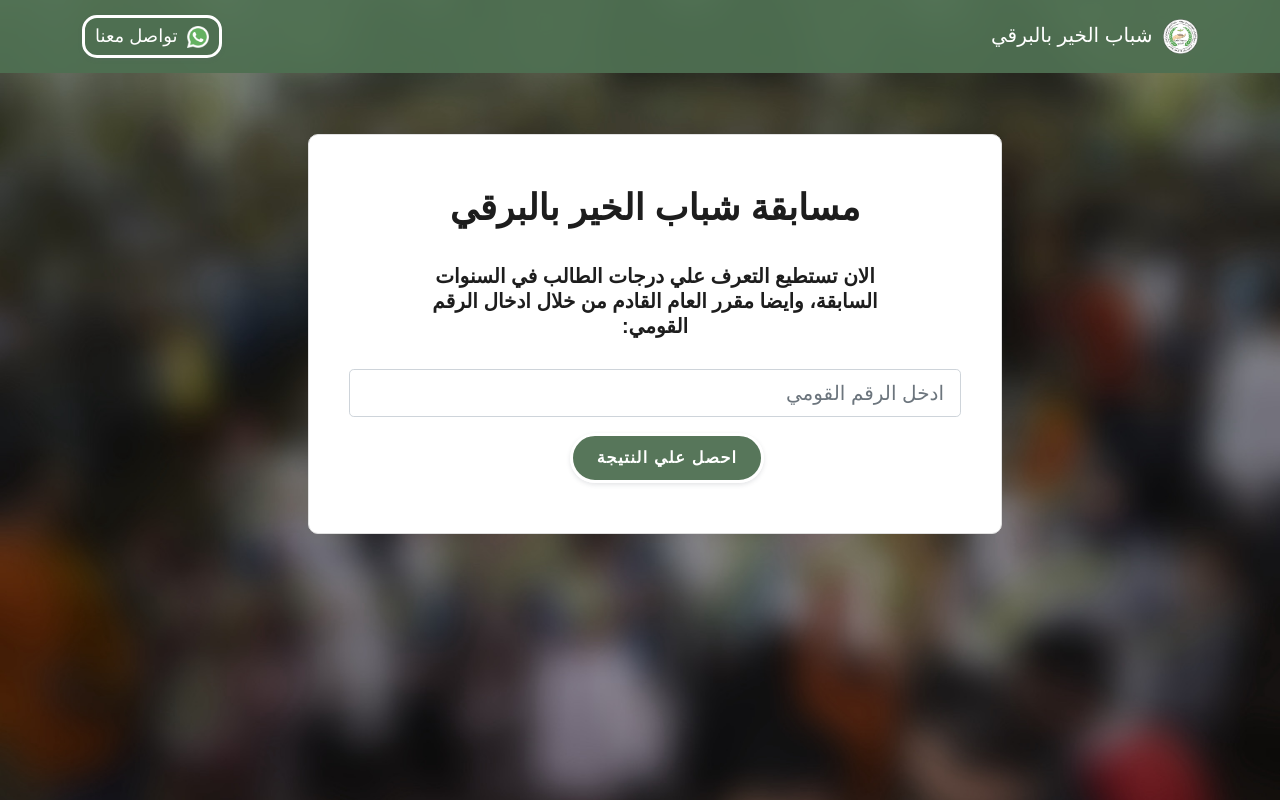
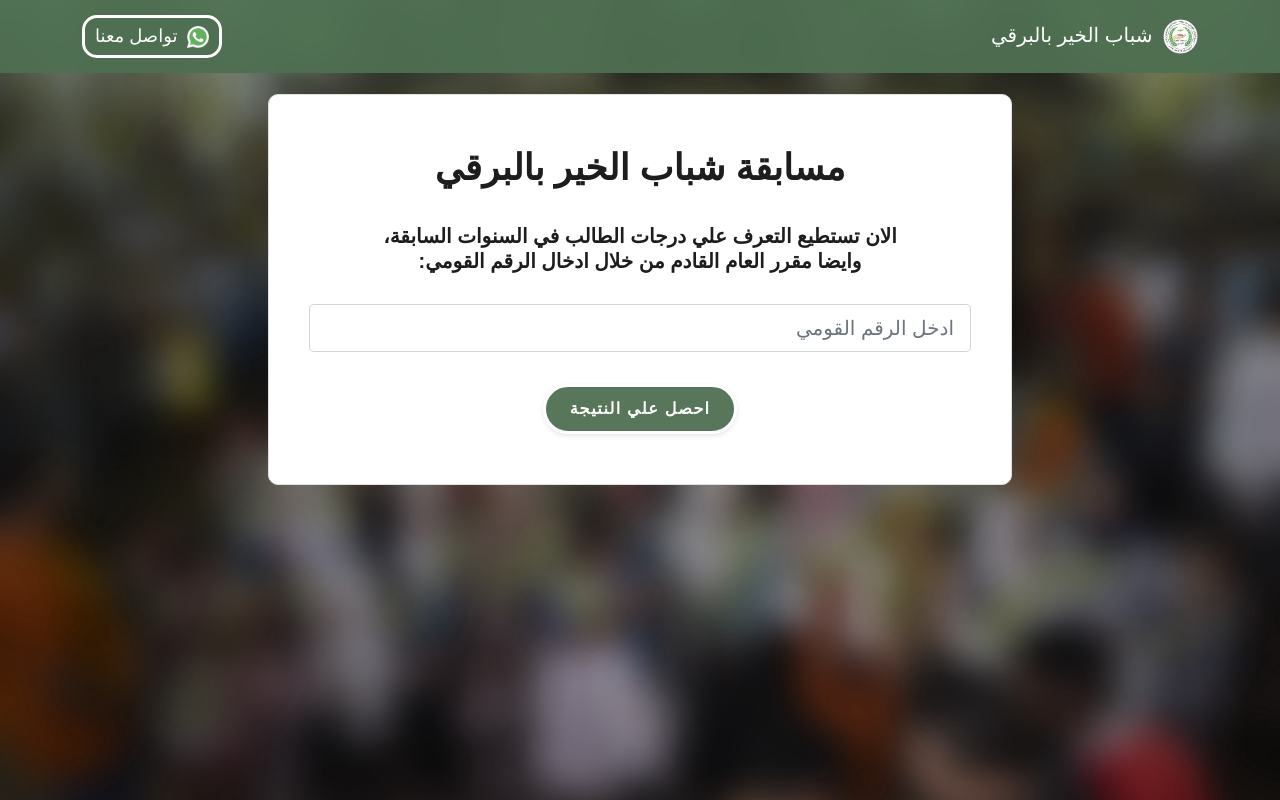
Before and after one commit to tariqhosny/Shabab-Elkhier, a Django app: page /result in a window 1280 px wide. Run offline with Django 4.2, Linux system fonts and the light colour scheme; some libraries are stand-ins or nearby versions.

Commit message:
fix some design issues

```diff
--- a/landing/views.py
+++ b/landing/views.py
@@ -38,8 +38,9 @@ def results(request):
                     form['sour'] = sour
             except:
                 form['grades'] = None
-        else:
             form['nationalIDForm'] = GetResultsForm()
+    else:
+        form['nationalIDForm'] = GetResultsForm()
     return render(request, 'result/result-form.html', form)
 
 
--- a/templates/includes/base.html
+++ b/templates/includes/base.html
@@ -73,7 +73,7 @@
 {% comment %} {% include 'parts/footer.html' %} {% endcomment %}
 
 <html dir="rtl" lang="ar">
-    <body>
+    <body style="background: rgb(79, 111, 82);">
 
     <script>
 
--- a/templates/result/result-form.html
+++ b/templates/result/result-form.html
@@ -6,11 +6,11 @@
   <html dir="rtl" lang="ar">
     <body>
       <!-- ========================= contact-section start ========================= -->
-      <section id="contact" class="contact-section background">
+      <section id="contact" class="contact-section background" style="padding-top: 70px;">
         <br>
         <div class="container">
-          <div class="col-xl-8 center-horizontal">
-            <div class="contact-form-wrapper">
+          <div class="col-xl-8 center-horizontal" style="padding: 0px;">
+            <div class="contact-form-wrapper" style="margin: 0px;">
               <div class="row">
                 <div class="col-xl-10 col-lg-8 mx-auto">
                   <div class="section-title text-center">
@@ -23,21 +23,16 @@
               <form method="POST" action="#" class="row g-3 needs-validation" novalidate>
                 {% csrf_token %}
                 {% include 'includes/national-id-form.html' %}
-                <div class="row">
-                    <div class="col-12">
-                      <div class="button text-center rounded-buttons">
-                          <button type="submit" name="nationalIDForm" class="btn primary-btn rounded-full">احصل علي النتيجة</button>
-                      </div>
-                    </div>
+                <div class="button text-center rounded-buttons">
+                  <button type="submit" name="nationalIDForm" class="btn primary-btn rounded-full">احصل علي النتيجة</button>
                 </div>
               </form>
             </div>
           </div>
 
           {% if grades != None and grades.count > 0%}
-            <div class="container">
-              <div class="col-xl-8 center-horizontal">
-                <div class="pricing-style-fourteen">
+            <div class="col-xl-8 center-horizontal" style="background-color: white; border:solid black 1px; border-radius: 12px; padding: 15px; margin-top: 20px;">
+              <div class="section-title text-center" style="margin: 0px;">
                   <table class="table table-bordered">
                     <tbody>
                       <tr>
@@ -103,15 +98,15 @@
               </div>
             </div>
           {% elif grades == None %}
-            <div class="col-xl-8 center-horizontal">
-              <div class="contact-form-wrapper">
-                <div class="row">
-                  <div class="col-xl-8 col-lg-8 mx-auto">
-                    <div class="section-title text-center">
-                      <h5 style="color:red">بيانات الطالب غير متاحة. الرجاء المحاولة مرة اخري</h5>
-                    </div>
+            <div class="col-xl-8 center-horizontal" style="background-color: wheat; border:solid black 2px; border-radius: 12px; padding: 15px; margin-top: 20px;">
+              <div class="section-title text-center" style="margin: 0px;">
+                  <h5 class="text-center" style="margin: 10px;">بيانات الطالب غير متاحة ... الرجاء المحاولة مرة اخري او التواصل عبر الواتساب من خلال الضغط هنا</h5>
+                  <div class="button text-center rounded-buttons">
+                      <a class="btn primary-btn rounded-full" target="_blank" href="https://wa.me/201098831979">
+                          <img src="{% static 'image/whatsapp.png' %}" alt="Logo" width="22" height="22" class="d-inline-block align-text-center" style="margin-left:5px;">
+                          تواصل معنا
+                      </a>
                   </div>
-                </div>
               </div>
             </div>
           {% endif %}
```
Also changed, not shown: templates/registration/registration-form-nationalID.html (+3 -7 lines).
